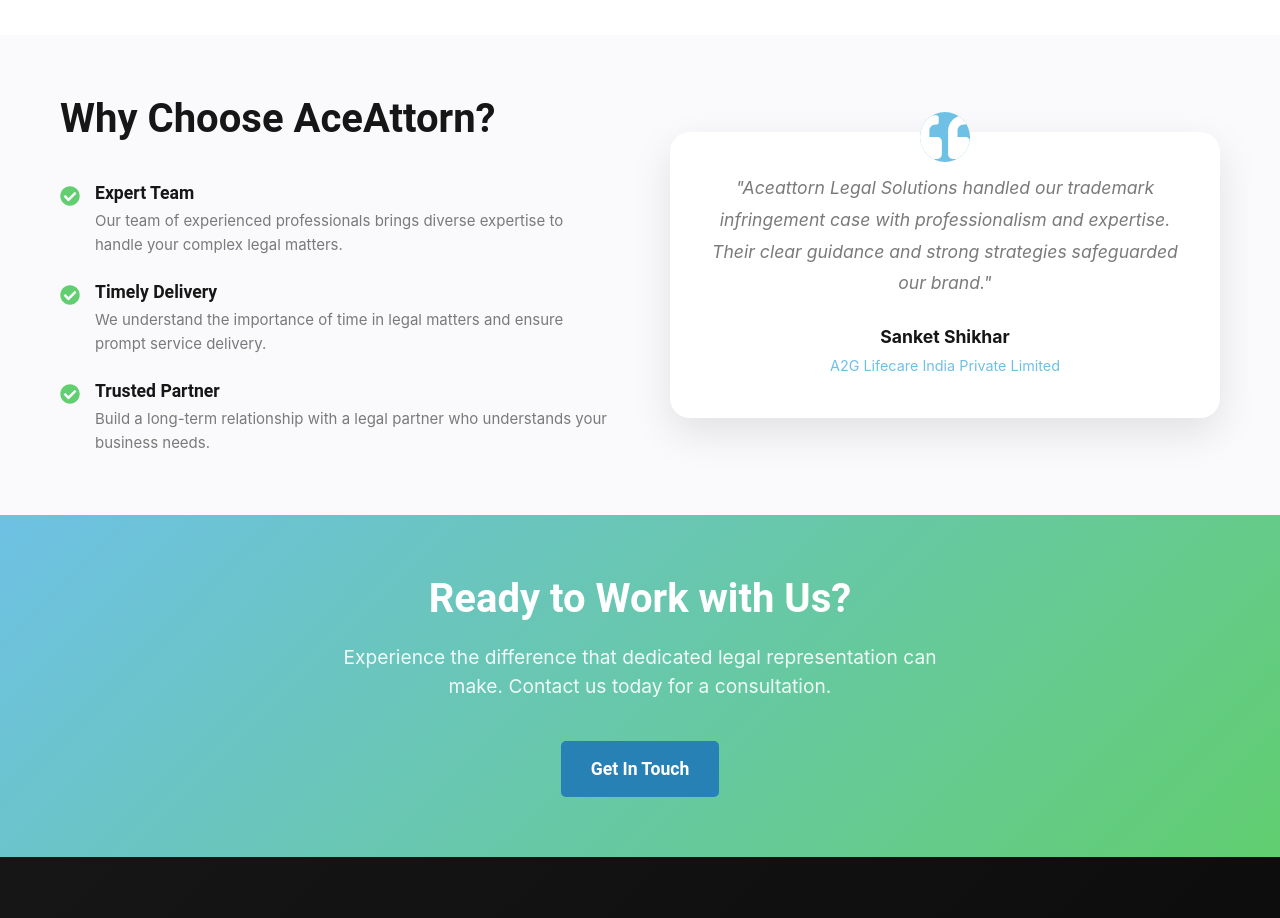
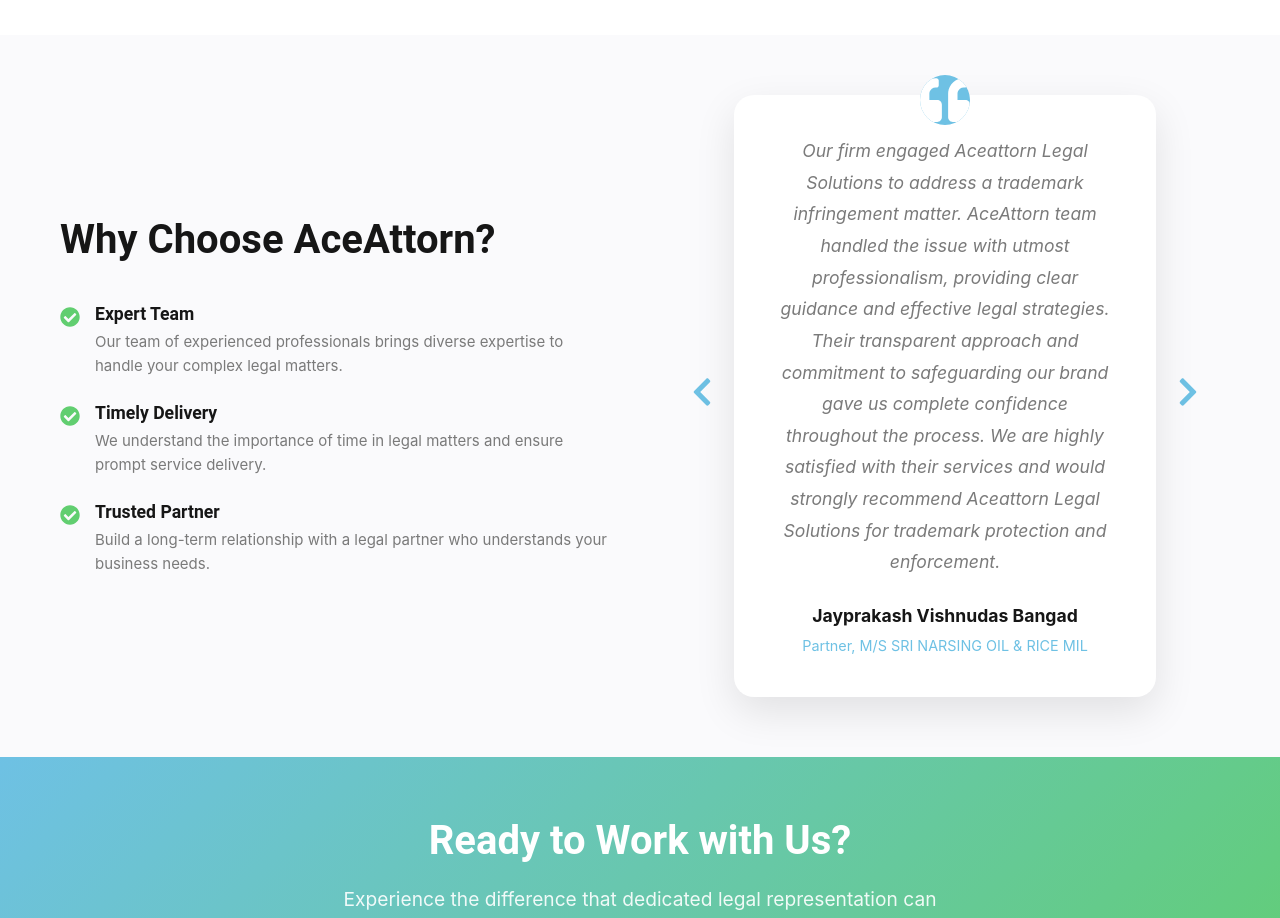
Before and after one commit to Akshat135/AceAttornLegalSolutions, a React (Vite) app: page /about in a window 1280 px wide. Shown: the part 3720-4638 px from the top of the page. Built offline with nearby package versions, Linux system fonts and the light colour scheme.

Commit message:
testimonials done

```diff
--- a/src/components/About.css
+++ b/src/components/About.css
@@ -638,3 +638,17 @@
     transform: translateY(0);
   }
 }
+
+.arrow {
+  background: none;
+  border: none;
+  font-size: 2rem;
+  color: var(--e-global-color-primary);
+  cursor: pointer;
+  margin: 0 10px;
+  transition: color 0.2s ease;
+}
+
+.arrow:hover {
+  color: var(--e-global-color-accent);
+}
--- a/src/components/About.jsx
+++ b/src/components/About.jsx
@@ -1,4 +1,6 @@
 import React from "react";
+import { useState, useEffect } from "react";
+import { FaChevronLeft, FaChevronRight } from "react-icons/fa";
 import founder from '../assets/founder.jpg';
 import f2 from '../assets/f2.jpg';
 import {
@@ -13,6 +15,47 @@ import "./About.css";
 import {Link} from 'react-router-dom'
 
 const About = () => {
+
+  const testimonials = [
+  {
+    quote: "Aceattorn Legal Solutions handled our trademark infringement case with professionalism and expertise. Their clear guidance and strong strategies safeguarded our brand.",
+    author: "Sanket Shikhar",
+    company: "A2G Lifecare India Private Limited"
+  },
+  {
+    quote: "Our firm engaged Aceattorn Legal Solutions to address a trademark infringement matter. AceAttorn team handled the issue with utmost professionalism, providing clear guidance and effective legal strategies. Their transparent approach and commitment to safeguarding our brand gave us complete confidence throughout the process. We are highly satisfied with their services and would strongly recommend Aceattorn Legal Solutions for trademark protection and enforcement.",
+    author: "Jayprakash Vishnudas Bangad",
+    company: "Partner, M/S SRI NARSING OIL & RICE MIL"
+  },
+  {
+    quote: "Aceattorn Legal Solutions made our trademark journey effortless from mark search to successful registration. Highly professional, reliable, and startup-friendly",
+    author: "Anuj Kumar",
+    company: "Founder, Apistemology Technologies Pvt. Ltd."
+  },
+  // Add as many as you want
+];
+const [currentTestimonial, setCurrentTestimonial] = useState(0);
+
+// Auto-change every 5 seconds
+useEffect(() => {
+  const timer = setInterval(() => {
+    setCurrentTestimonial((prev) => (prev + 1) % testimonials.length);
+  }, 5000);
+  return () => clearInterval(timer);
+}, []);
+
+// Functions for arrow buttons
+const prevTestimonial = () => {
+  setCurrentTestimonial((prev) => (prev - 1 + testimonials.length) % testimonials.length);
+};
+
+const nextTestimonial = () => {
+  setCurrentTestimonial((prev) => (prev + 1) % testimonials.length);
+};
+
+
+
+
   const teamMembers = [
     {
       id: 1,
@@ -295,17 +338,24 @@ const About = () => {
               </div>
             </div>
             <div className="choose-testimonial">
+  <button className="arrow left-arrow" onClick={prevTestimonial}>
+    <FaChevronLeft />
+  </button>
+
   <div className="testimonial-card">
     <FaQuoteLeft className="quote-icon" />
-                <p>
-                  "Aceattorn Legal Solutions handled our trademark infringement case with professionalism and expertise. Their clear guidance and strong strategies safeguarded our brand."
-                </p>
+    <p>{testimonials[currentTestimonial].quote}</p>
     <div className="testimonial-author">
-                  <strong>Sanket Shikhar</strong>
-                  <span>A2G Lifecare India Private Limited</span>
+      <strong>{testimonials[currentTestimonial].author}</strong>
+      <span>{testimonials[currentTestimonial].company}</span>
     </div>
   </div>
+
+  <button className="arrow right-arrow" onClick={nextTestimonial}>
+    <FaChevronRight />
+  </button>
 </div>
+
           </div>
         </div>
       </section>
```
Lines whose indentation alone changed are shown as unchanged.
